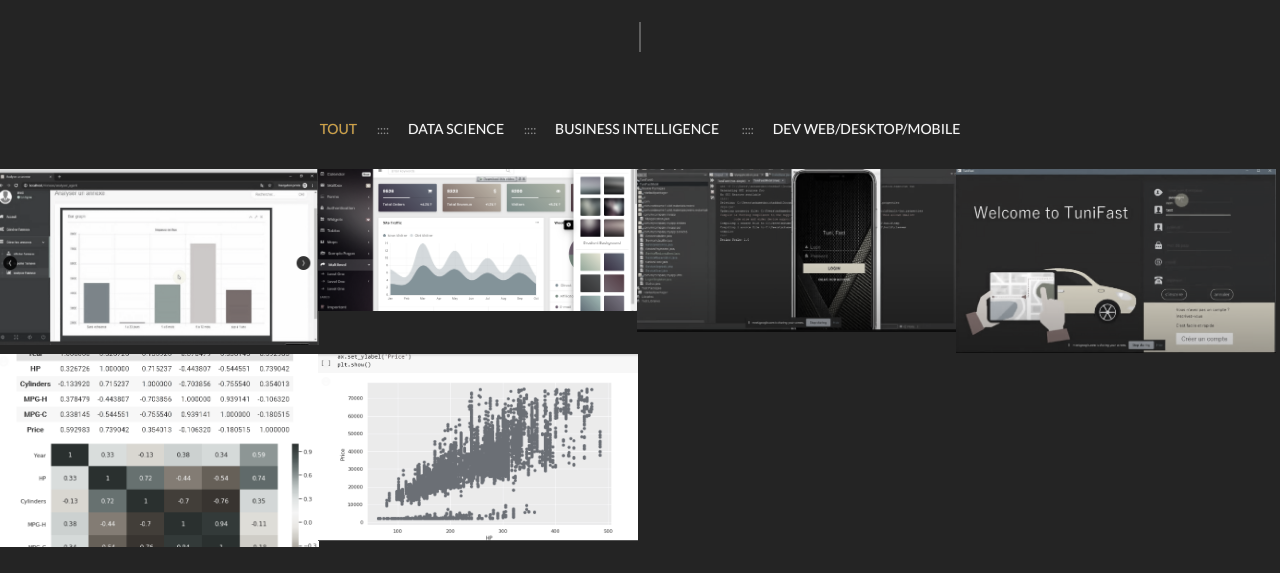
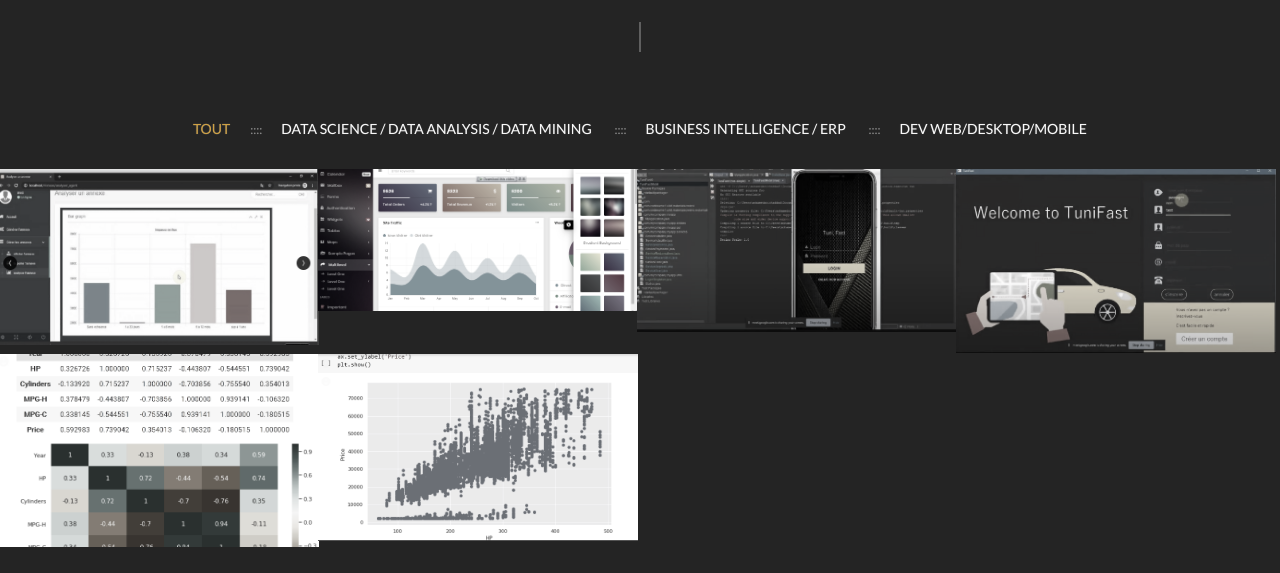
Before and after one commit to MedAzizHaddad/medazizhaddad.github.io, a plain HTML site: page index.html in a window 1280 px wide. Shown: the part 3627-4200 px from the top of the page. Drawn offline with Linux system fonts and the light colour scheme; some packages are replaced by stand-ins of ours.

Commit message:
portfolio

```diff
--- a/index.html
+++ b/index.html
@@ -418,8 +418,8 @@
 					<div id="portfolio-filter">
 						<ul id="filter">
 							<li><a href="#" class="current" data-filter="*" title="">tout</a></li>
-							<li><a href="#" data-filter=".ds" title="">Data science</a></li>
-							<li><a href="#" data-filter=".bi" title="">Business Intelligence </a></li>
+							<li><a href="#" data-filter=".ds" title="">Data science / Data analysis / Data mining </a></li>
+							<li><a href="#" data-filter=".bi" title="">Business Intelligence / ERP </a></li>
 							<li><a href="#" data-filter=".dev" title="">Dev Web/Desktop/Mobile</a></li>
 						</ul>
 					</div>
```
